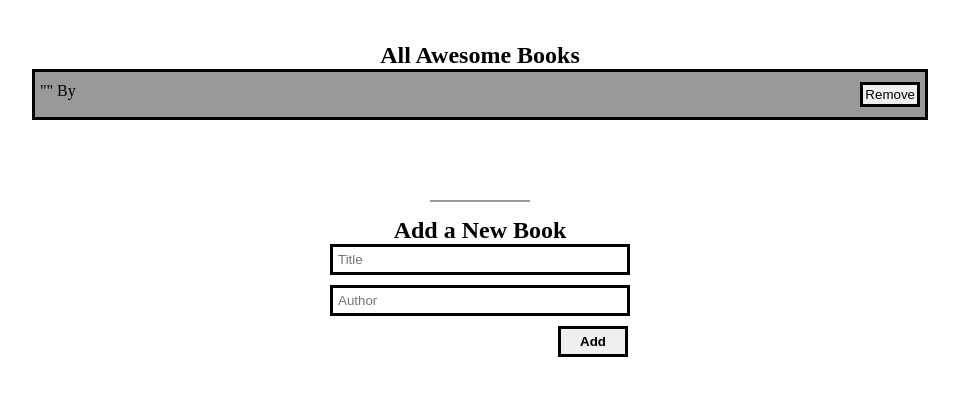
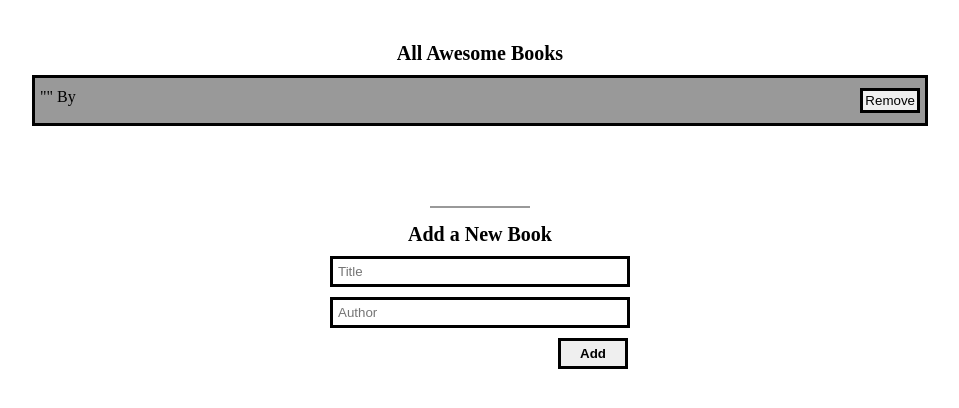
Before and after one commit to carlylechia/Awesome-Book-Codes, a website: page index.html in a window 1280 px wide. Shown: the part 30-438 px from the top of the page, without its empty margins (160-1119 px from the left). Drawn offline with Linux system fonts and the light colour scheme.

Commit message:
style the h2 tags

```diff
--- a/books.css
+++ b/books.css
@@ -7,6 +7,11 @@
 h1 {
   margin: 0 auto;
   text-align: center;
+}
+
+h2 {
+  font-size: 20px;
+  margin-bottom: 10px;
 }
 
 .section1,
```
